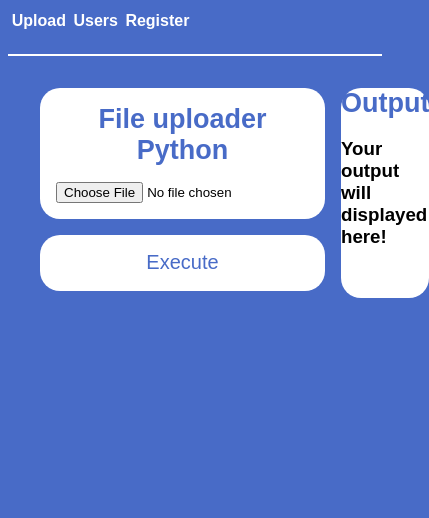
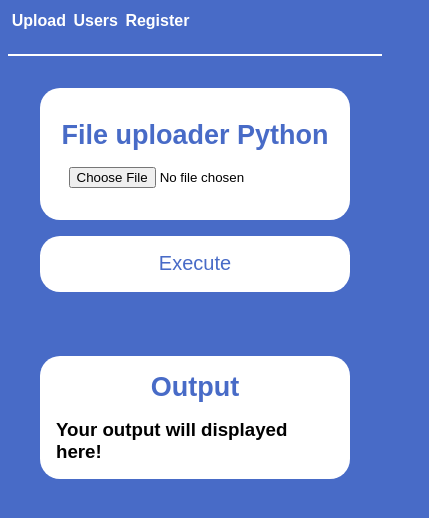
Before and after one commit to CS-Group-L/GroupL-Project, a React (Vite) app in the folder client/: page / in a window 390 px wide. Shown: the top 518 px of the page, 429 px wide, since content can reach past the window. Built offline with nearby package versions, Linux system fonts and the light colour scheme.

Commit message:
Fixing more AWEFUL styling

```diff
--- a/client/src/res/index.scss
+++ b/client/src/res/index.scss
@@ -1,6 +1,10 @@
 
 *, *:after, *:before {
     box-sizing: border-box;
+}
+
+body {
+    background-color:  #486BC7;
 }
 
 .page-container {
--- a/client/src/views/CompilerPage.jsx
+++ b/client/src/views/CompilerPage.jsx
@@ -69,8 +69,10 @@ const CompilerPage = () => {
                 </form>
                 <div className='output-container'>
                     <header>Output</header>
-                    {!output && <h3 ref={outputPlaceholderRef} style={{ display: "block" }}>Your output will displayed here!</h3>}
-                    <pre>{output}</pre>
+                    <div className="output-content">
+                        {!output && <h3 ref={outputPlaceholderRef} style={{ display: "block" }}>Your output will displayed here!</h3>}
+                        <pre>{output}</pre>
+                    </div>
                 </div>
             </div>
         </div>
--- a/client/src/views/CompilerPage.scss
+++ b/client/src/views/CompilerPage.scss
@@ -1,14 +1,5 @@
 * {
     font-family: Arial, Helvetica, sans-serif
-}
-
-body {
-    background-color:  #486BC7;
-}
-.container .wrapper {
-    padding: 20px 30px;
-    display: grid;
-    grid-template-columns: repeat(2, minmax(230px, 1fr));
 }
 
 .uploader-page-wrapper {
@@ -38,6 +29,8 @@ body {
     background-color: #fff;
     position: relative;
 
+    padding: 1rem;
+    gap: 1rem;
     border-radius: 20px;
 
     & header {
@@ -46,7 +39,14 @@ body {
         font-weight: 600;
         text-align: center;
     }
+
+    & .output-content {
+        & > * {
+            margin: 0;
+        }
+    }
 }
+
 
 // button
 .btn-execute {
@@ -87,26 +87,19 @@ body {
     gap: 1rem;
 
     border-radius: 20px;
-    padding: 1rem;
+    padding-inline: 1rem;
+    padding-block: 2rem;
     background: #fff;
 }
 
 /*Responsive*/
-@media (max-width: 800px) {
-    .container .wrapper {
-        padding: 30px 30px;
-        display: grid;
-        grid-template-columns: repeat(1, minmax(230px, 1fr));
-        grid-gap: 20px;
-        text-align: center;
+@media (max-width: 900px) {
+    .uploader-page-wrapper {
+        flex-wrap: wrap;
+        gap: 4rem;
     }
 
-    .container .wrapper .right {
+    .uploader-actions {
         width: 100%;
     }
-
-    .container .wrapper .right img {
-       padding-top: 40px;
-       padding-bottom: 20px;
-    }
 }
--- a/client/src/views/UserPage.scss
+++ b/client/src/views/UserPage.scss
@@ -1,9 +1,5 @@
 * {
     font-family: Arial, Helvetica, sans-serif
-}
-
-body {
-    background-color:  #486BC7;
 }
 
 #title {
```
